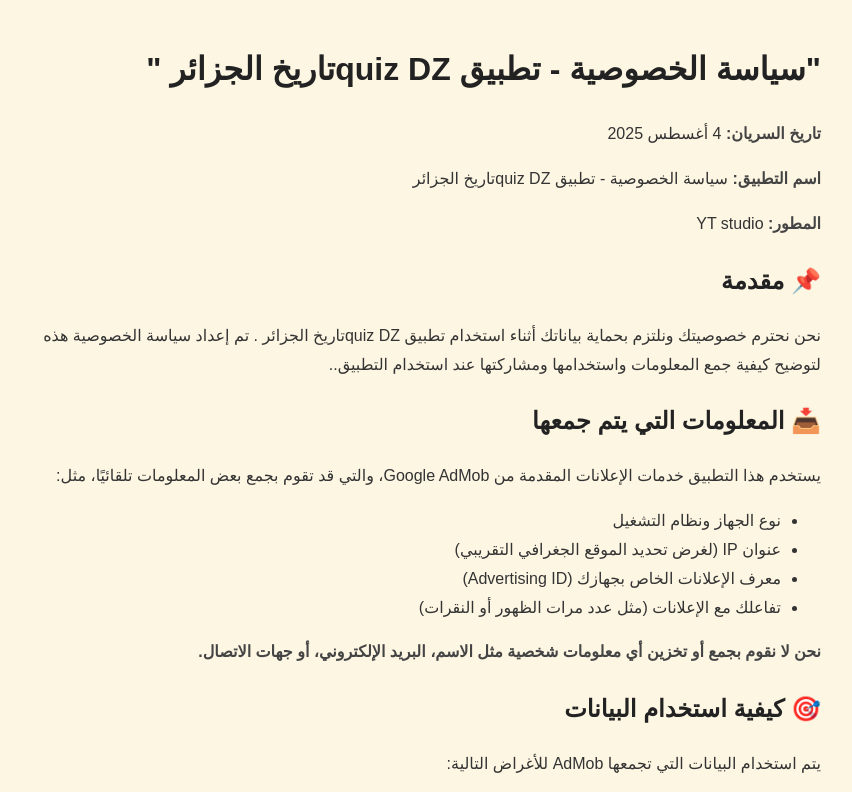
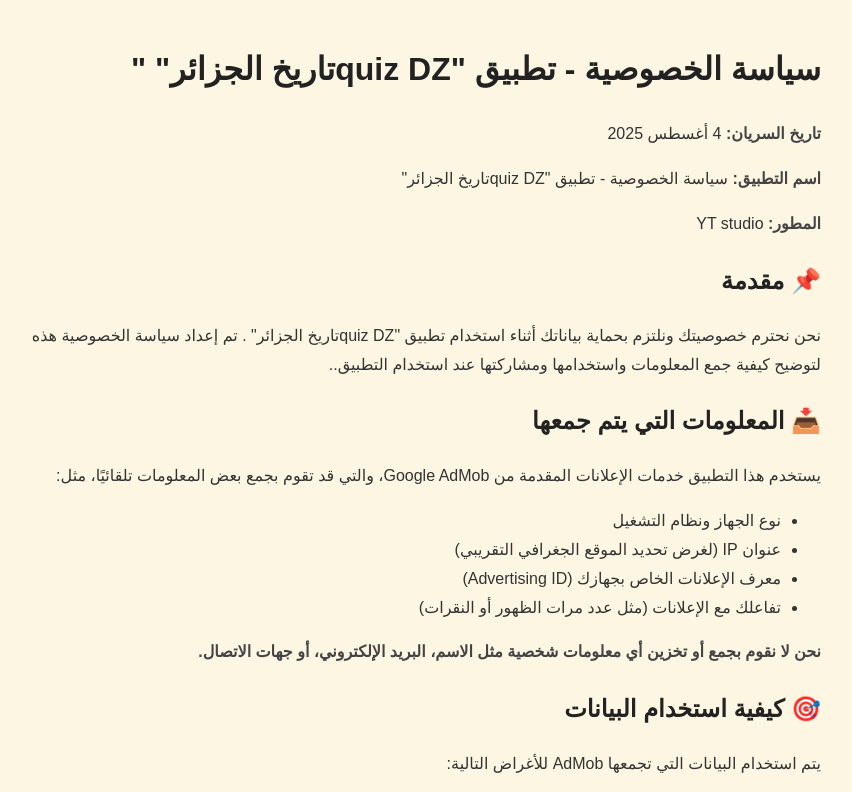
Before and after one commit to youcef847/privacy-policy, a plain HTML site: page index.html in a window 1280 px wide. Shown: the top 792 px of the page, without its empty margins (219-1071 px from the left). Drawn offline with Linux system fonts and the light colour scheme.

Commit message:
Update index.html

```diff
--- a/index.html
+++ b/index.html
@@ -26,13 +26,13 @@
 </head>
 <body>
 
-  <h1>"سياسة الخصوصية - تطبيق quiz DZتاريخ الجزائر "</h1>
+  <h1>سياسة الخصوصية - تطبيق "quiz DZتاريخ الجزائر" "</h1>
   <p><strong>تاريخ السريان:</strong> 4 أغسطس 2025</p>
-  <p><strong>اسم التطبيق:</strong> سياسة الخصوصية - تطبيق quiz DZتاريخ الجزائر  </p>
+  <p><strong>اسم التطبيق:</strong> سياسة الخصوصية - تطبيق "quiz DZتاريخ الجزائر"  </p>
   <p><strong>المطور:</strong> YT studio </p>
 
   <h2>📌 مقدمة</h2>
-  <p>نحن نحترم خصوصيتك ونلتزم بحماية بياناتك أثناء استخدام تطبيق quiz DZتاريخ الجزائر .
+  <p>نحن نحترم خصوصيتك ونلتزم بحماية بياناتك أثناء استخدام تطبيق "quiz DZتاريخ الجزائر" .
 تم إعداد سياسة الخصوصية هذه لتوضيح كيفية جمع المعلومات واستخدامها ومشاركتها عند استخدام التطبيق..</p>
 
   <h2>📥 المعلومات التي يتم جمعها</h2>
@@ -92,7 +92,7 @@
 
   <hr>
   <h2>English Summary</h2>
-  <p><strong>Privacy Policy for “quiz DZتاريخ الجزائر”</strong><br>
+  <p><strong>Privacy Policy for "تاريخ الجزائرquiz DZ"</strong><br>
   Last Updated: August 4, 2025</p>
   <p>We value your privacy. This app uses Google AdMob to display ads. AdMob may collect limited non-personal data such as device type, IP address, and advertising ID to serve ads and measure performance.</p>
   <p>We do <strong>not</strong> collect or store any personal information like your name, email, or contacts.</p>
```
